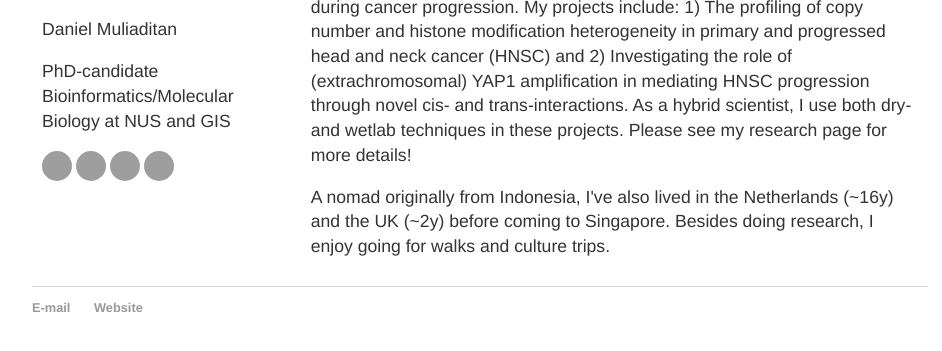
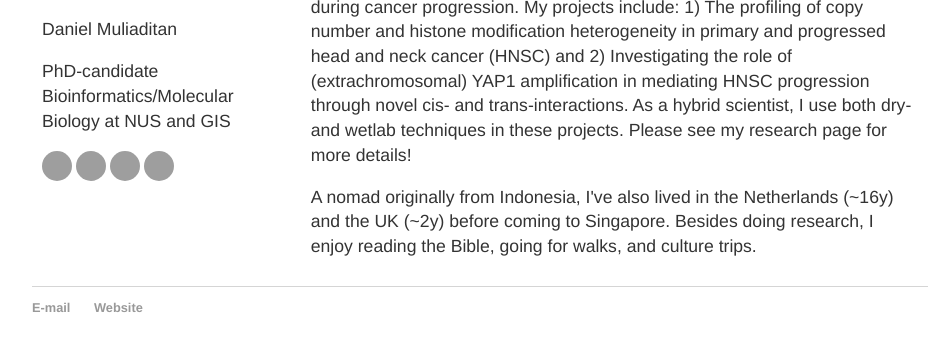
Before and after one commit to dmuliaditan/dmuliaditan.github.io, a Jekyll site: the page index.html, which Jekyll copies as it is, in a window 1280 px wide, cut to the strip 308-659 px from the top of the page. Shown: the whole strip, without its empty margins (160-1102 px from the left). Built offline with Jekyll 4.4.1, drawn with Linux system fonts in a browser that asks for light colours; grey boxes are pictures that could not be loaded.

Commit message:
Update index.html

```diff
--- a/index.html
+++ b/index.html
@@ -87,7 +87,7 @@
 				My projects include: 1) The profiling of copy number and histone modification heterogeneity in primary and progressed head and neck cancer (HNSC)
 				and 2) Investigating the role of (extrachromosomal) YAP1 amplification in mediating HNSC progression through novel cis- and trans-interactions. As a hybrid scientist, I use both dry- and wetlab techniques in these projects. Please see my research page for more details!</p>
 
-			<p>A nomad originally from Indonesia, I've also lived in the Netherlands (~16y) and the UK (~2y) before coming to Singapore. Besides doing research, I enjoy going for walks and culture trips.</p>
+			<p>A nomad originally from Indonesia, I've also lived in the Netherlands (~16y) and the UK (~2y) before coming to Singapore. Besides doing research, I enjoy reading the Bible, going for walks, and culture trips.</p>
 
   			</div>
 		</div>
```
